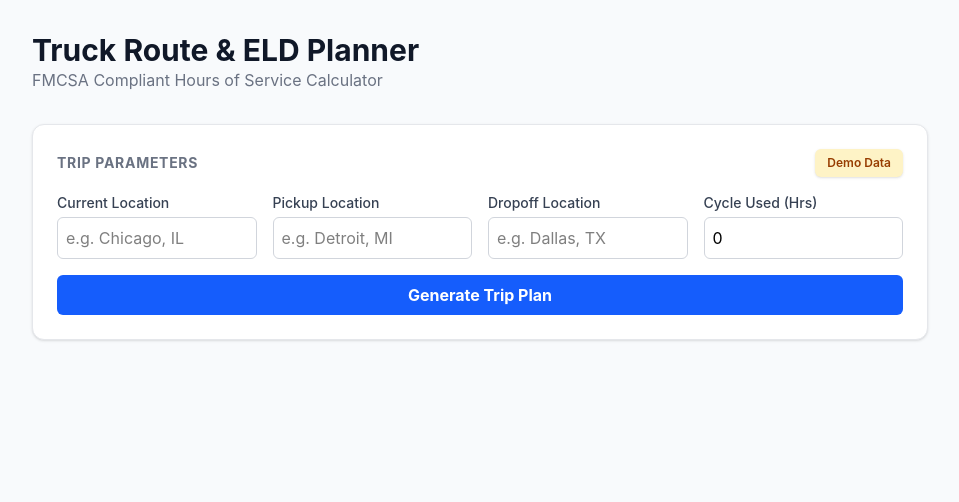
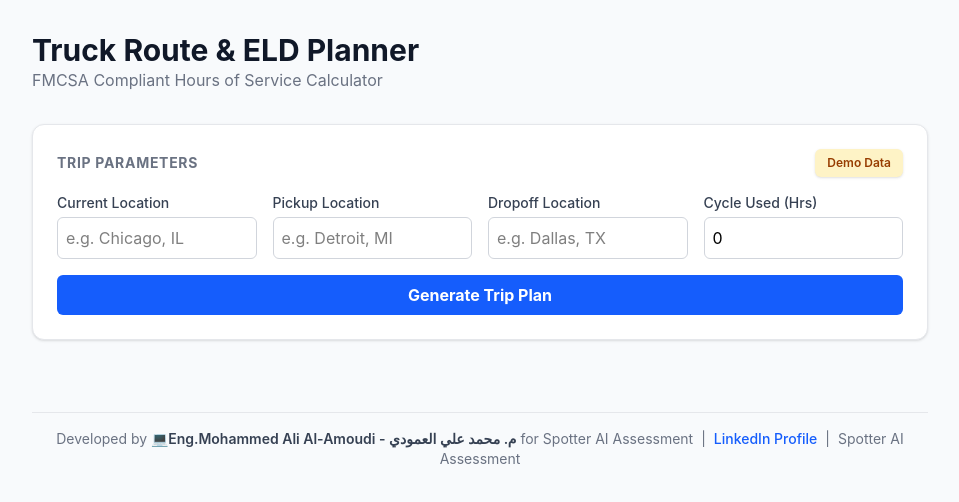
Before and after one commit to Mohammed-Invs7/truck-route-tracker, a React app in the folder frontend/: page / in a window 1280 px wide. Shown: the top 502 px of the page, without its empty margins (160-1119 px from the left). Built offline with nearby package versions, Linux system fonts and the light colour scheme; the HTML template or start-up script is replaced by a standard one.

Commit message:
Update settings for allowed hosts, configure Vite server proxy, and enhance App component with footer. Updated settings.py to allow specific hosts, added proxy configuration in vite.config.js for API requests, and included a footer in App.jsx for developer attribution.

```diff
--- a/frontend/src/App.jsx
+++ b/frontend/src/App.jsx
@@ -14,7 +14,7 @@
     setTripRoute({ start: currentLoc, end: dropoffLoc })
 
     try {
-      const response = await fetch('http://127.0.0.1:8000/api/calculate-trip/', {
+      const response = await fetch('/api/calculate-trip/', {
         method: 'POST',
         headers: {
           'Content-Type': 'application/json',
@@ -143,7 +143,20 @@
 
           </div>
         )}
-
+        <footer className="mt-12 text-center py-4 text-sm text-gray-500 border-t border-gray-200">
+           Developed by 💻<span className="font-semibold text-gray-700">Eng.Mohammed Ali Al-Amoudi - م. محمد علي العمودي</span> for Spotter AI Assessment
+           <span className="mx-2">|</span>
+            <a
+              href="https://www.linkedin.com/in/mohammed-alamoudi-788004367/"
+              target="_blank"
+              rel="noopener noreferrer"
+              className="text-blue-600 hover:underline font-medium"
+            >
+              LinkedIn Profile
+            </a>
+            <span className="mx-2">|</span>
+            <span>Spotter AI Assessment</span>
+        </footer>
       </div>
     </div>
   )
--- a/frontend/vite.config.js
+++ b/frontend/vite.config.js
@@ -8,4 +8,12 @@
     react(),
     tailwindcss(),
   ],
+  server: {
+    proxy: {
+      '/api': {
+        target: 'http://127.0.0.1:8000',
+        changeOrigin: true,
+      },
+    },
+  },
 })
```
Also changed, not shown: 1 other file (tests, documents, lock files or other folders).
